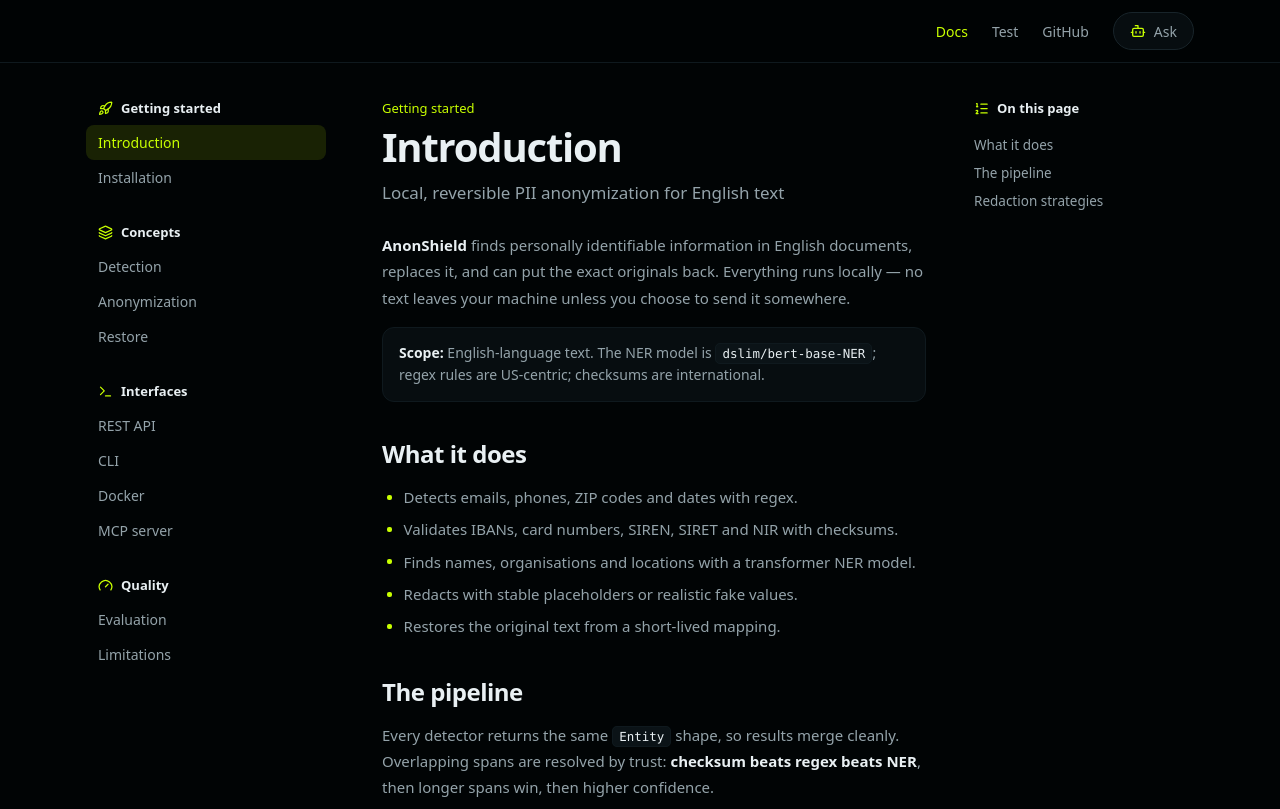
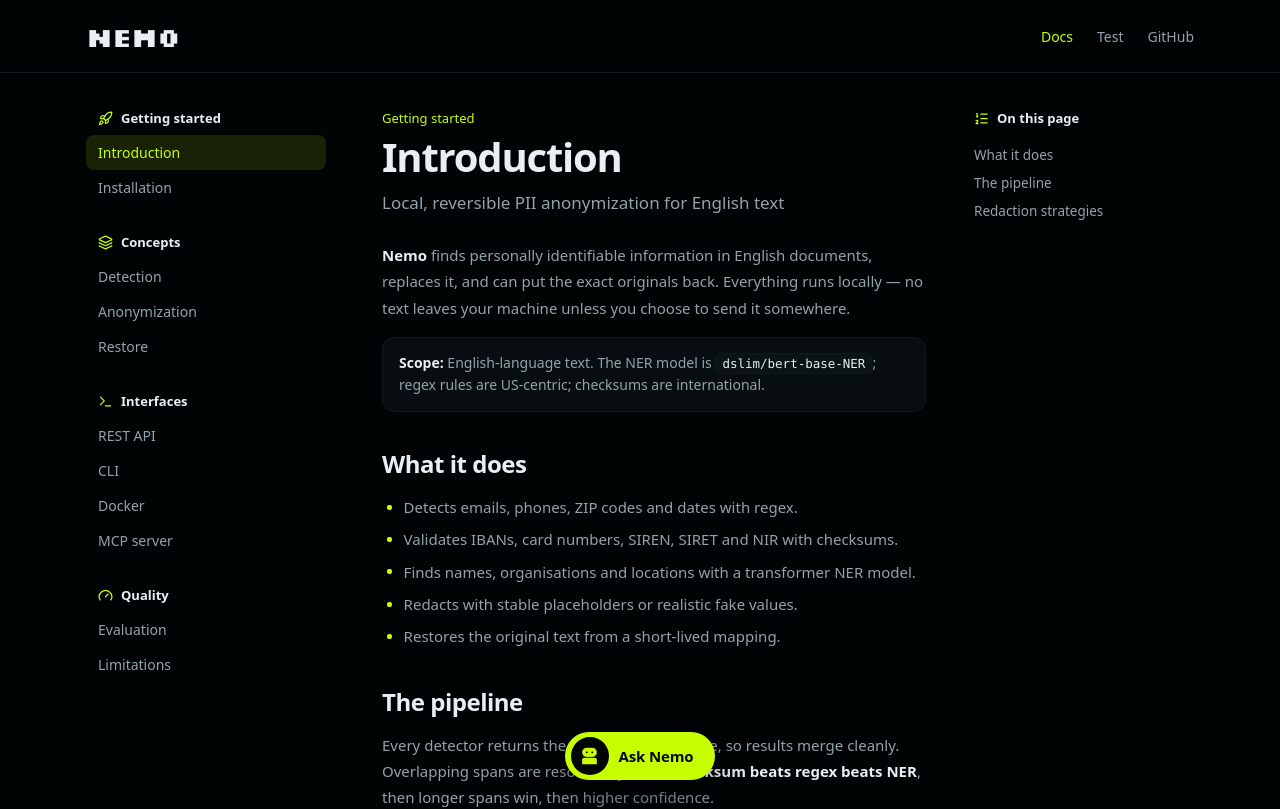
Before and after one commit to Seddzz/Anonymization, a Next.js app in the folder web/: page /docs in a window 1280 px wide. Shown: the top 809 px of the page. Built offline with nearby package versions, Linux system fonts and the light colour scheme.

Commit message:
feat(web): rebrand to Nemo and redesign the assistant
Add a compact rounded Ask Nemo pill using Google Material Symbols (robot_2, arrow_upward), narrow the dock, and use the page background. Revert the chat route from xAI back to Groq (GROQ_API_KEY/GROQ_MODEL) and rename the RAG corpus to Nemo.

```diff
--- a/web/app/api/chat/route.ts
+++ b/web/app/api/chat/route.ts
@@ -10,8 +10,8 @@
 
 type Message = { role: "user" | "assistant"; content: string };
 
-const SYSTEM = `You are the AnonShield documentation assistant.
-Answer questions about the AnonShield PII anonymization project using ONLY the context below.
+const SYSTEM = `You are the Nemo documentation assistant.
+Answer questions about the Nemo PII anonymization project using ONLY the context below.
 If the answer is not in the context, say you do not know and point the user to the documentation.
 Be concise and technical, and prefer short paragraphs or bullet points.
 
@@ -28,8 +28,17 @@
   }
 
   const body = (await request.json()) as { messages?: Message[] };
-  const messages = body.messages ?? [];
+  const messages = (body.messages ?? [])
+    .filter(
+      (message) =>
+        (message.role === "user" || message.role === "assistant") &&
+        typeof message.content === "string",
+    )
+    .slice(-8);
   const question = [...messages].reverse().find((message) => message.role === "user")?.content ?? "";
+  if (!question.trim()) {
+    return NextResponse.json({ error: "A question is required." }, { status: 400 });
+  }
 
   const sources = await retrieve(question, 4);
   const context = sources.map((source, index) => `[${index + 1}] ${source.title}\n${source.text}`).join("\n\n");
--- a/web/app/docs/page.tsx
+++ b/web/app/docs/page.tsx
@@ -1,4 +1,5 @@
 import { DocsView } from "@/components/docs-view";
+import { Assistant } from "@/components/assistant";
 import { SiteHeader } from "@/components/site-header";
 
 export default function DocsPage() {
@@ -6,6 +7,7 @@
     <>
       <SiteHeader />
       <DocsView />
+      <Assistant />
     </>
   );
 }
--- a/web/app/globals.css
+++ b/web/app/globals.css
@@ -1,3 +1,5 @@
+@import url("https://fonts.googleapis.com/css2?family=Silkscreen:wght@400;700&display=swap");
+
 :root {
   --bg: #010405;
   --soft: #070d10;
@@ -98,7 +100,7 @@
   border-bottom: 1px solid var(--linesoft);
 }
 .header-row {
-  height: 62px;
+  height: 72px;
   display: flex;
   align-items: center;
   gap: 10px;
@@ -115,6 +117,19 @@
   color: var(--ink);
 }
 .nav-links a.active {
+  color: var(--accent);
+}
+.brand {
+  display: inline-flex;
+  align-items: center;
+  color: var(--ink);
+  font-family: "Silkscreen", monospace;
+  font-size: 27px;
+  font-weight: 700;
+  letter-spacing: -0.04em;
+  white-space: nowrap;
+}
+.brand:hover {
   color: var(--accent);
 }
 
@@ -143,6 +158,9 @@
   color: #03080a;
   font-weight: 600;
 }
+.btn-accent .icon {
+  color: inherit;
+}
 .btn-accent:hover {
   color: #03080a;
   filter: brightness(1.05);
@@ -150,6 +168,21 @@
 .btn:disabled {
   opacity: 0.45;
   cursor: not-allowed;
+}
+.material-symbols-outlined {
+  font-family: "Material Symbols Outlined";
+  font-weight: normal;
+  font-style: normal;
+  font-size: 24px;
+  line-height: 1;
+  letter-spacing: normal;
+  text-transform: none;
+  display: inline-block;
+  white-space: nowrap;
+  word-wrap: normal;
+  direction: ltr;
+  font-variation-settings: "FILL" 1, "wght" 400, "GRAD" 0, "opsz" 24;
+  -webkit-font-smoothing: antialiased;
 }
 
 /* layout */
@@ -561,50 +594,98 @@
 .entity strong {
   color: var(--accent);
 }
-.assistant-panel {
-  position: fixed;
-  right: 20px;
-  bottom: 20px;
+.assistant-pill {
+  pointer-events: auto;
+  align-self: center;
+  display: inline-flex;
+  align-items: center;
+  gap: 10px;
+  height: 48px;
+  padding: 5px 22px 5px 6px;
+  border: 0;
+  border-radius: 9999px;
+  background: var(--accent);
+  color: #03080a;
+  font-size: 15px;
+  font-weight: 600;
+  letter-spacing: -0.01em;
+  cursor: pointer;
+  box-shadow: 0 18px 48px rgba(0, 0, 0, 0.45);
+  transition: filter 0.15s, transform 0.15s;
+  animation: assistant-rise 0.28s ease-out both;
+}
+.assistant-pill:hover {
+  filter: brightness(1.05);
+  transform: translateY(-1px);
+}
+.assistant-pill-label {
+  white-space: nowrap;
+}
+.assistant-orb {
+  display: inline-flex;
+  align-items: center;
+  justify-content: center;
+  width: 38px;
+  height: 38px;
+  flex-shrink: 0;
+  border-radius: 50%;
+  background: var(--bg);
+  color: var(--accent);
+}
+.assistant-orb .material-symbols-outlined {
+  font-size: 22px;
+}
+.assistant-dock {
+  position: fixed !important;
+  left: 50%;
+  bottom: max(20px, env(safe-area-inset-bottom));
+  transform: translateX(-50%);
   z-index: 50;
   display: flex;
   flex-direction: column;
-  width: min(380px, calc(100vw - 32px));
-  height: min(520px, calc(100vh - 40px));
-  background: var(--surface);
+  width: min(460px, calc(100vw - 32px));
+  pointer-events: none;
+  isolation: isolate;
+}
+.assistant-response,
+.assistant-input {
+  pointer-events: auto;
+  background: var(--bg);
   border: 1px solid var(--line);
-  border-radius: 12px;
+  box-shadow: 0 18px 48px rgba(0, 0, 0, 0.42);
+}
+.assistant-response {
+  max-height: min(440px, calc(100vh - 150px));
   overflow: hidden;
-  box-shadow: 0 24px 60px rgba(0, 0, 0, 0.5);
+  border-radius: 18px 18px 0 0;
+  animation: assistant-rise 0.28s ease-out both;
 }
 .assistant-head {
   display: flex;
   align-items: center;
   gap: 8px;
-  padding: 12px 14px;
+  padding: 10px 14px;
   border-bottom: 1px solid var(--line);
+}
+.assistant-head .assistant-orb {
+  width: 30px;
+  height: 30px;
+}
+.assistant-head .assistant-orb .material-symbols-outlined {
+  font-size: 19px;
 }
 .assistant-title {
   flex: 1;
   font-size: 13px;
   font-weight: 600;
 }
-.assistant-close {
-  display: inline-flex;
-  color: var(--inksoft);
-  background: none;
-  border: none;
-  cursor: pointer;
-}
-.assistant-close:hover {
-  color: var(--ink);
-}
 .assistant-log {
-  flex: 1;
   display: flex;
   flex-direction: column;
   gap: 10px;
   padding: 14px;
   overflow-y: auto;
+  max-height: 340px;
 }
 .assistant-hint {
   margin: 0;
@@ -634,6 +715,9 @@
   background: var(--accent);
   color: #060700;
 }
+.msg.assistant .material-symbols-outlined {
+  font-size: 16px;
+}
 .assistant-error {
   color: #ff8f8f;
   border-color: rgba(255, 143, 143, 0.4);
@@ -646,10 +730,71 @@
 }
 .assistant-input {
   display: flex;
+  align-items: center;
   gap: 8px;
-  padding: 12px;
-  border-top: 1px solid var(--line);
+  min-height: 52px;
+  padding: 7px 7px 7px 18px;
+  border-radius: 9999px;
+}
+.has-response .assistant-input {
+  border-top-color: var(--surface2);
+  border-radius: 0 0 18px 18px;
 }
 .assistant-input .input {
   flex: 1;
+  min-width: 0;
+  padding: 8px 0;
+  border: 0;
+  background: transparent;
 }
+.assistant-input .input:focus {
+  border: 0;
+}
+.assistant-send {
+  display: inline-flex;
+  align-items: center;
+  justify-content: center;
+  width: 36px;
+  height: 36px;
+  flex-shrink: 0;
+  padding: 0;
+  border: 0;
+  outline: none;
+  border-radius: 50%;
+  background: var(--accent);
+  color: #03080a;
+  transition: background-color 0.15s, transform 0.15s, filter 0.15s;
+}
+.assistant-send:hover {
+  filter: brightness(1.06);
+  transform: translateY(-1px);
+}
+.assistant-send .material-symbols-outlined {
+  font-size: 20px;
+}
+.assistant-send:focus-visible {
+  outline: none;
+}
+.assistant-send:disabled {
+  opacity: 0.45;
+  cursor: not-allowed;
+  transform: none;
+}
+@keyframes assistant-rise {
+  from {
+    opacity: 0;
+    transform: translateY(10px);
+  }
+  to {
+    opacity: 1;
+    transform: translateY(0);
+  }
+}
+@media (max-width: 640px) {
+  .assistant-dock {
+    bottom: 12px;
+  }
+  .assistant-response {
+    max-height: min(360px, calc(100vh - 120px));
+  }
+}
--- a/web/app/page.tsx
+++ b/web/app/page.tsx
@@ -38,7 +38,7 @@
             <span className="hero-accent">Put it back afterwards.</span>
           </h1>
           <p>
-            AnonShield is an API-first anonymizer for English documents. Detect names, emails,
+            Nemo is an API-first anonymizer for English documents. Detect names, emails,
             bank details and identifiers locally, redact them with placeholders or fake values,
             and reverse the change when you need to.
           </p>
--- a/web/app/try/page.tsx
+++ b/web/app/try/page.tsx
@@ -4,7 +4,7 @@
 import { Tester } from "@/components/tester";
 
 export const metadata: Metadata = {
-  title: "Try it — AnonShield",
+  title: "Try it — Nemo",
   description: "Send text to the anonymizer API, redact it, then restore it.",
 };
 
--- a/web/components/assistant.tsx
+++ b/web/components/assistant.tsx
@@ -1,18 +1,20 @@
 "use client";
 
-import { Bot, Loader2, Send, X } from "lucide-react";
-import { useState } from "react";
+import { useRef, useState } from "react";
 
 type Message = { role: "user" | "assistant"; content: string };
 type Source = { id: string; title: string };
 
 export function Assistant() {
-  const [open, setOpen] = useState(false);
   const [messages, setMessages] = useState<Message[]>([]);
   const [input, setInput] = useState("");
   const [loading, setLoading] = useState(false);
   const [sources, setSources] = useState<Source[]>([]);
   const [error, setError] = useState<string | null>(null);
+  const [open, setOpen] = useState(false);
+  const inputRef = useRef<HTMLInputElement>(null);
+
+  const busy = Boolean(messages.length || loading || error);
 
   async function send() {
     const question = input.trim();
@@ -39,46 +41,43 @@
     }
   }
 
+  function expand() {
+    setOpen(true);
+    requestAnimationFrame(() => inputRef.current?.focus());
+  }
+
+  if (!open && !busy) {
     return (
-    <>
-      <button
-        type="button"
-        className="btn"
-        onClick={() => setOpen(true)}
-        aria-label="Ask the assistant"
-      >
-        <Bot className="icon" size={16} />
-        Ask
-      </button>
-      {open ? (
-        <div className="assistant-panel" role="dialog" aria-label="Documentation assistant">
-          <div className="assistant-head">
-            <Bot className="icon" size={16} />
-            <span className="assistant-title">Assistant</span>
-            <button
-              type="button"
-              className="assistant-close"
-              onClick={() => setOpen(false)}
-              aria-label="Close assistant"
-            >
-              <X size={16} />
+      <div className="assistant-dock">
+        <button type="button" className="assistant-pill" onClick={expand} aria-label="Ask Nemo">
+          <span className="assistant-orb" aria-hidden="true">
+            <span className="material-symbols-outlined">robot_2</span>
+          </span>
+          <span className="assistant-pill-label">Ask Nemo</span>
         </button>
       </div>
+    );
+  }
+
+  return (
+    <div className={`assistant-dock ${busy ? "has-response" : ""}`}>
+      {busy ? (
+        <div className="assistant-response" role="status" aria-live="polite">
+          <div className="assistant-head">
+            <span className="assistant-orb" aria-hidden="true">
+              <span className="material-symbols-outlined">robot_2</span>
+            </span>
+            <span className="assistant-title">Assistant</span>
+          </div>
           <div className="assistant-log">
-            {messages.length === 0 ? (
-              <p className="assistant-hint">
-                Ask about installation, the API, redaction strategies, the CLI or limitations.
-              </p>
-            ) : (
-              messages.map((message, index) => (
-                <div key={index} className={`msg ${message.role}`}>
+            {messages.map((message, index) => (
+              <div key={`${message.role}-${index}`} className={`msg ${message.role}`}>
                 {message.content}
               </div>
-              ))
-            )}
+            ))}
             {loading ? (
               <div className="msg assistant">
-                <Loader2 className="icon spin" size={14} /> thinking…
+                <span className="material-symbols-outlined spin">progress_activity</span> thinking…
               </div>
             ) : null}
             {error ? <div className="msg assistant assistant-error">{error}</div> : null}
@@ -92,11 +91,15 @@
               </div>
             ) : null}
           </div>
+        </div>
+      ) : null}
       <div className="assistant-input">
         <input
+          id="assistant-input"
+          ref={inputRef}
           className="input"
           value={input}
-              placeholder="Ask a question…"
+          placeholder="Ask Nemo…"
           onChange={(event) => setInput(event.target.value)}
           onKeyDown={(event) => {
             if (event.key === "Enter") send();
@@ -105,16 +108,14 @@
         />
         <button
           type="button"
-              className="btn btn-accent"
+          className="assistant-send"
           onClick={send}
           disabled={loading}
           aria-label="Send question"
         >
-              <Send className="icon" size={16} />
+          <span className="material-symbols-outlined">arrow_upward</span>
         </button>
       </div>
     </div>
-      ) : null}
-    </>
   );
 }
--- a/web/components/site-header.tsx
+++ b/web/components/site-header.tsx
@@ -2,8 +2,6 @@
 
 import Link from "next/link";
 import { usePathname } from "next/navigation";
-
-import { Assistant } from "@/components/assistant";
 
 const LINKS = [
   { href: "/docs", label: "Docs" },
@@ -16,6 +14,9 @@
   return (
     <header className="site-header">
       <div className="container header-row">
+        <Link href="/" className="brand" aria-label="Nemo home">
+          Nemo
+        </Link>
         <nav className="nav-links">
           {LINKS.map((link) => (
             <Link
@@ -29,7 +30,6 @@
           <a href="https://github.com/Seddzz/Anonymization" target="_blank" rel="noreferrer">
             GitHub
           </a>
-          <Assistant />
         </nav>
       </div>
     </header>
--- a/web/lib/content.tsx
+++ b/web/lib/content.tsx
@@ -117,7 +117,7 @@
     body: (
       <>
         <p>
-          <strong>AnonShield</strong> finds personally identifiable information in English
+          <strong>Nemo</strong> finds personally identifiable information in English
           documents, replaces it, and can put the exact originals back. Everything runs locally —
           no text leaves your machine unless you choose to send it somewhere.
         </p>
--- a/web/lib/rag-corpus.json
+++ b/web/lib/rag-corpus.json
@@ -4,12 +4,12 @@
     {
       "id": "overview",
       "title": "Project overview",
-      "text": "AnonShield is a local, API-first anonymizer for English documents. It detects personally identifiable information, redacts it, and can restore the exact originals. It has three detector families (regex, checksum, transformer NER), two redaction strategies (placeholder and fake), and is exposed through a REST API, the anon CLI, a Docker image and an MCP server."
+      "text": "Nemo is a local, API-first anonymizer for English documents. It detects personally identifiable information, redacts it, and can restore the exact originals. It has three detector families (regex, checksum, transformer NER), two redaction strategies (placeholder and fake), and is exposed through a REST API, the anon CLI, a Docker image and an MCP server."
     },
     {
       "id": "scope",
       "title": "Supported scope",
-      "text": "AnonShield targets English-language text. The NER model is dslim/bert-base-NER. Regex rules follow US conventions for phone, ZIP and dates. Checksum validation is international (IBAN mod-97, Luhn for cards and French SIREN/SIRET/NIR)."
+      "text": "Nemo targets English-language text. The NER model is dslim/bert-base-NER. Regex rules follow US conventions for phone, ZIP and dates. Checksum validation is international (IBAN mod-97, Luhn for cards and French SIREN/SIRET/NIR)."
     },
     {
       "id": "install",
```
Also changed, not shown: web/app/layout.tsx (+9 -1 lines), web/lib/embeddings.json. Lines whose indentation alone changed are shown as unchanged.
